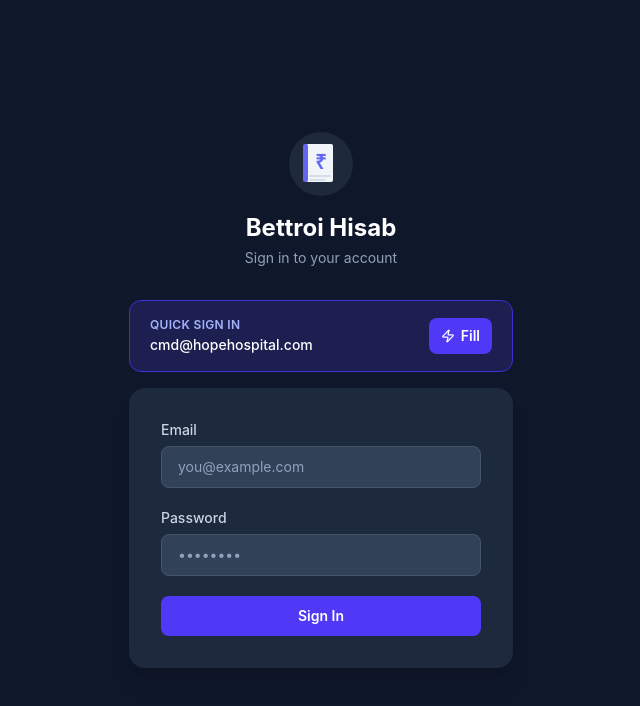
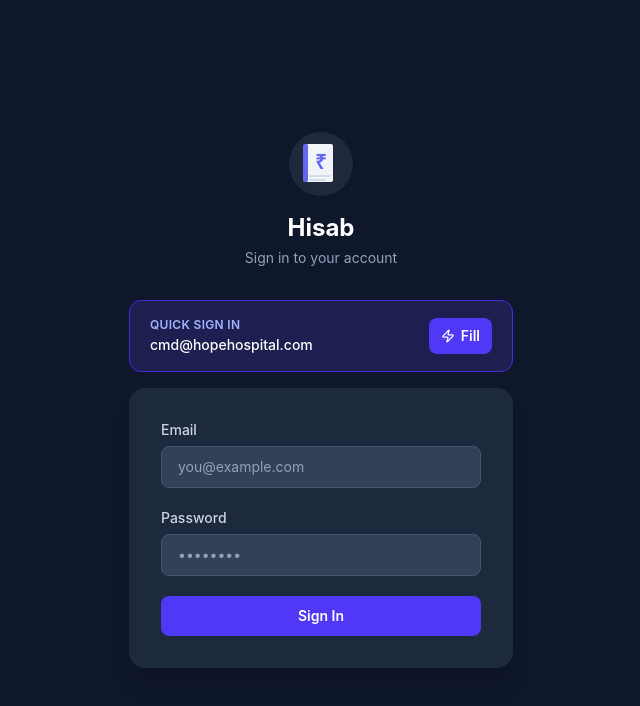
Before and after one commit to chatgptnotes/bettroi-hisab, a React (Vite) app: page / in a window 1280 px wide. Shown: the top 706 px of the page, without its empty margins (319-959 px from the left). Built offline with nearby package versions, Linux system fonts and the light colour scheme.

Commit message:
Rename title to Hisab

```diff
--- a/index.html
+++ b/index.html
@@ -4,7 +4,7 @@
     <meta charset="UTF-8" />
     <link rel="icon" type="image/svg+xml" href="/favicon.svg" />
     <meta name="viewport" content="width=device-width, initial-scale=1.0" />
-    <title>Bettroi Hisab</title>
+    <title>Hisab</title>
   </head>
   <body>
     <div id="root"></div>
--- a/src/components/Layout.tsx
+++ b/src/components/Layout.tsx
@@ -36,7 +36,7 @@
           <div className="flex items-center justify-between h-16">
             <div className="flex items-center space-x-2">
               <Calculator className="h-8 w-8 text-emerald-600" />
-              <h1 className="text-xl font-bold text-gray-900">Bettroi Hisab</h1>
+              <h1 className="text-xl font-bold text-gray-900">Hisab</h1>
             </div>
             <div className="flex items-center space-x-3">
               <span className="text-sm text-gray-500 hidden sm:block">{user?.email}</span>
--- a/src/pages/Login.tsx
+++ b/src/pages/Login.tsx
@@ -31,7 +31,7 @@
         {/* Logo */}
         <div className="flex flex-col items-center mb-8">
           <img src="/favicon.svg" alt="logo" className="w-16 h-16 mb-4" />
-          <h1 className="text-2xl font-bold text-white">Bettroi Hisab</h1>
+          <h1 className="text-2xl font-bold text-white">Hisab</h1>
           <p className="text-slate-400 text-sm mt-1">Sign in to your account</p>
         </div>
 
```
